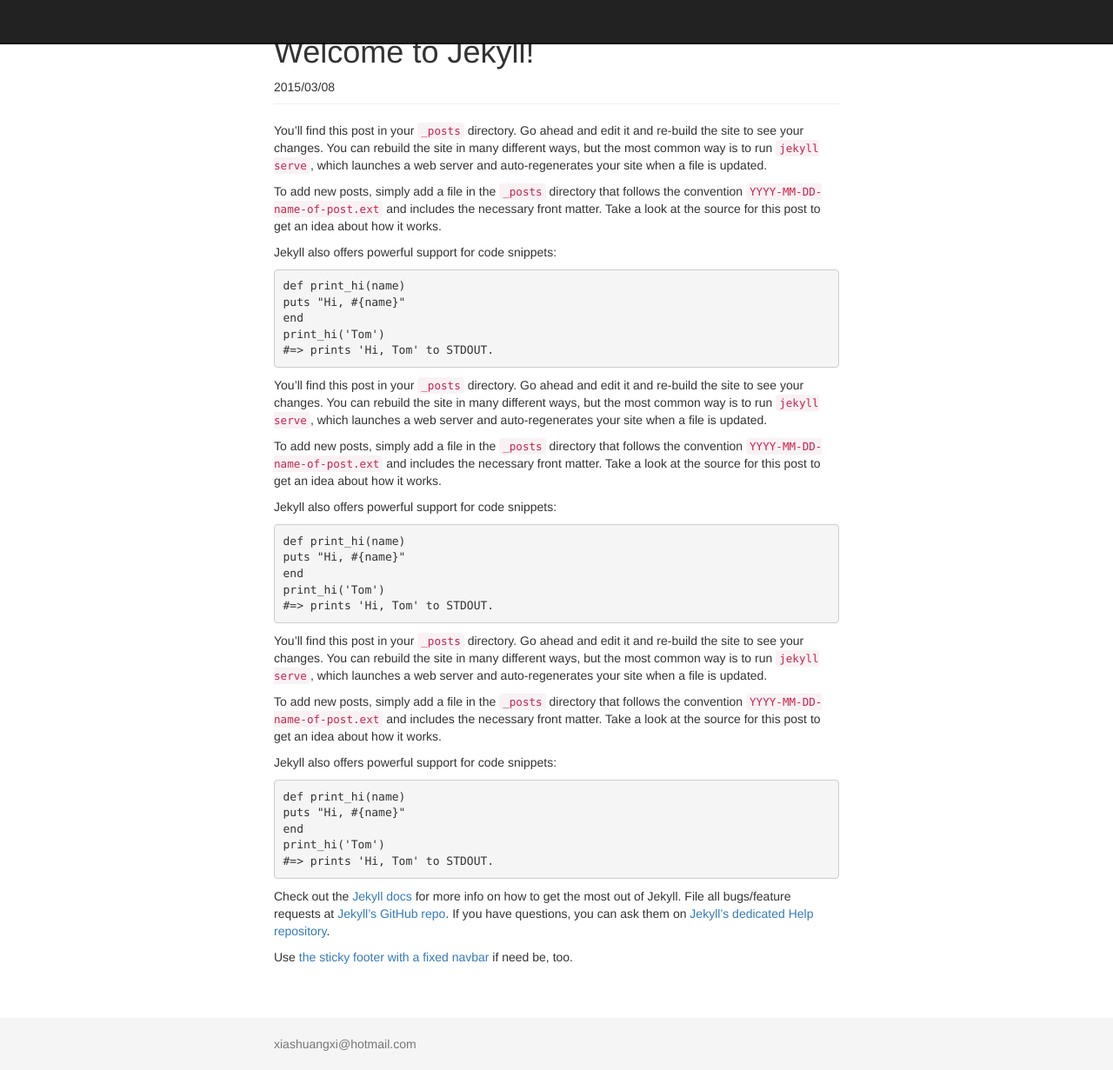
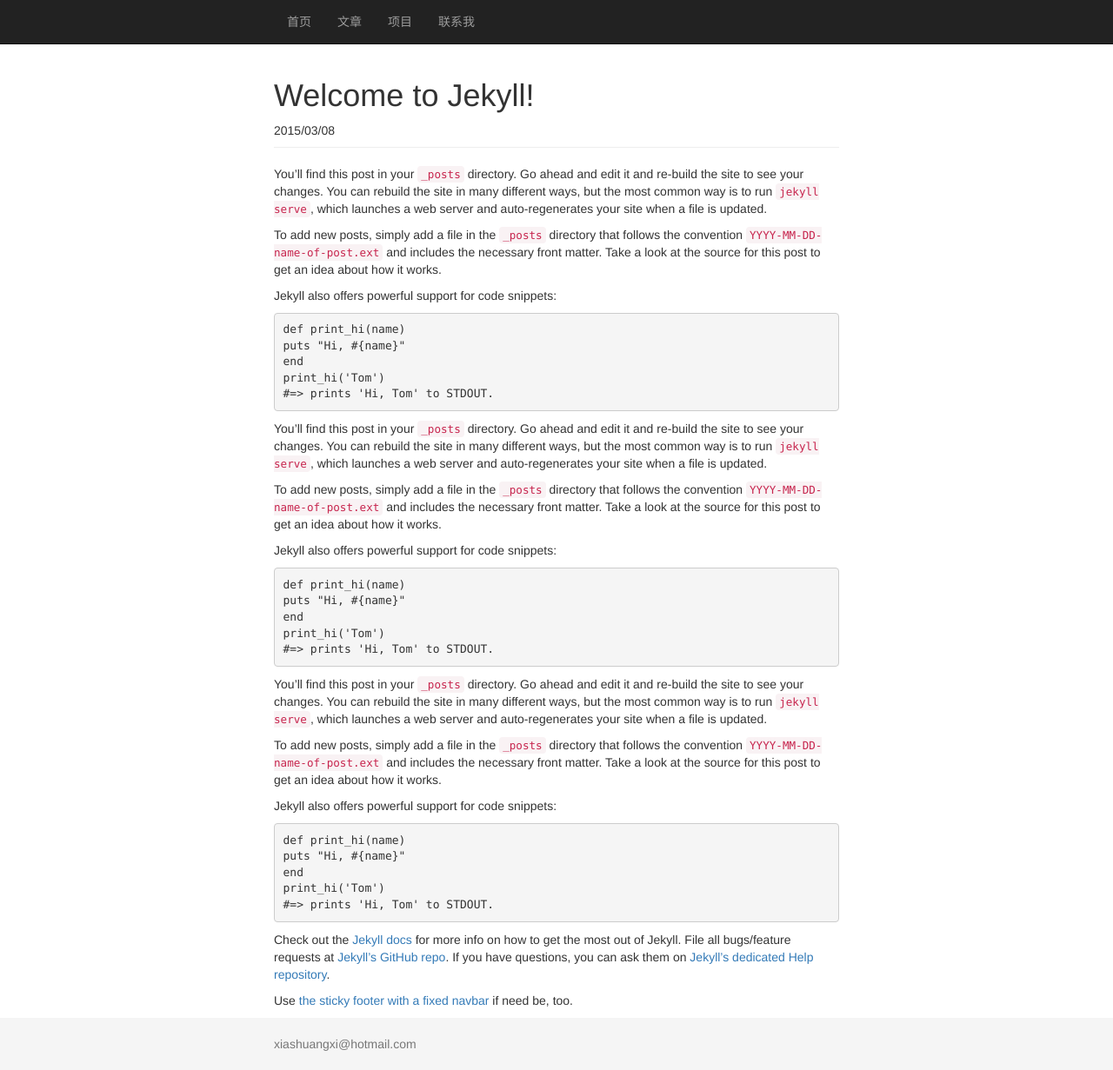
Before and after one commit to jinchangle/xiashuangxi.github.io, a Jekyll site: the page built from _posts/2015-05-12-welcome.md, in a window 1280 px wide and 1231 px high. Shown: the whole window at 87% size. Built offline with Jekyll 4.4.1, drawn with Linux system fonts in a browser that asks for light colours.

Commit message:
Changes to be committed: 	modified:   _layouts/post.html

```diff
--- a/_layouts/post.html
+++ b/_layouts/post.html
@@ -3,9 +3,7 @@
 {% include head.html %}
 <body>
 {% include nav_menu.html %}
-<div class="navbar navbar-inverse navbar-fixed-top">
-</div>
-<div class="container">
+<div class="container" style='padding-top:50px;'>
 
     <div class="page-header">
         <h1>{{ page.title }}</h1>
```
